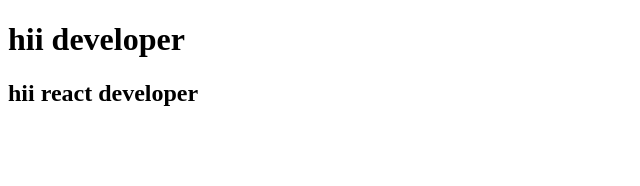
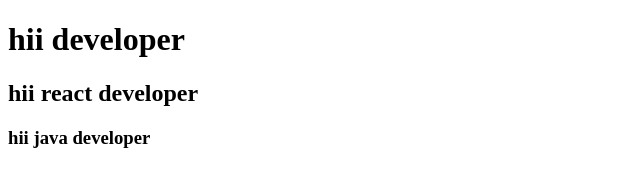
Before and after one commit to Vivekmoyaje/mygithub, a plain HTML site: page index.html in a window 1280 px wide. Shown: the whole page, without its empty margins (0-640 px from the left). Drawn offline with Linux system fonts and the light colour scheme.

Commit message:
added new line by om

```diff
--- a/index.html
+++ b/index.html
@@ -8,5 +8,6 @@
 <body>
     <h1>hii developer</h1>
     <h2>hii react developer</h2>
+    <h3>hii java developer</h3>
 </body>
 </html>
```
